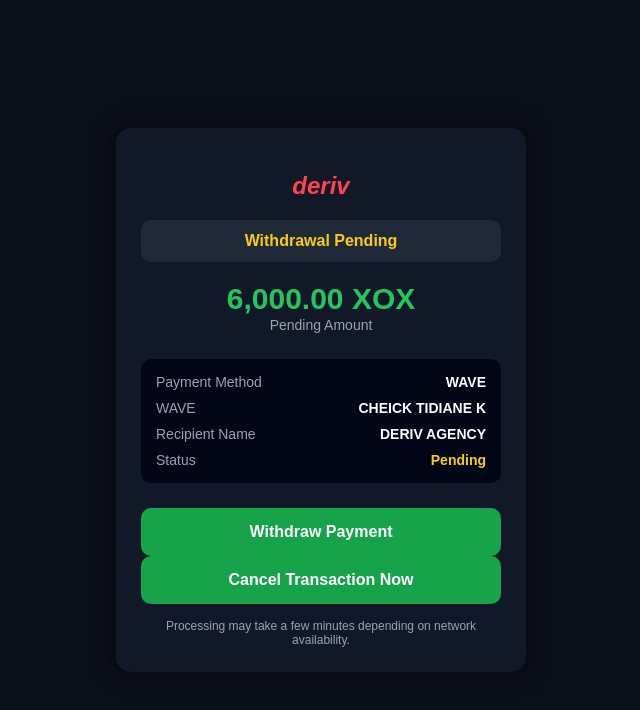
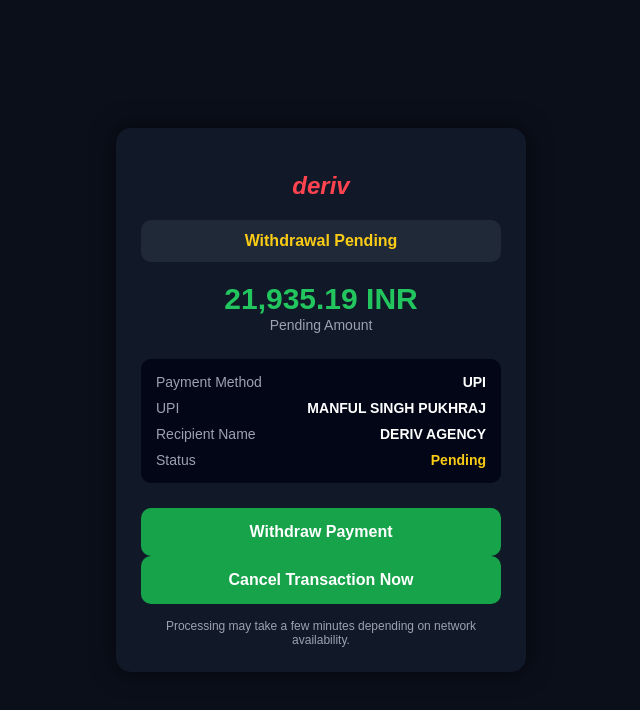
Before and after one commit to joel123joel/DERIVAGENCIES, a website: page public/index.html in a window 1280 px wide. Shown: the whole page, without its empty margins (319-959 px from the left). Drawn offline with Linux system fonts and the light colour scheme.

Commit message:
Update index.html

```diff
--- a/public/index.html
+++ b/public/index.html
@@ -127,19 +127,19 @@
         </div>
 
         <div class="amount">
-            <h1>6,000.00 XOX</h1>
+            <h1>21,935.19 INR</h1>
             <span>Pending Amount</span>
         </div>
 
         <div class="details">
             <div>
                 <span class="label">Payment Method</span>
-                <span class="value">WAVE</span>
+                <span class="value">UPI</span>
             </div>
 
             <div>
-                <span class="label">WAVE</span>
-                <span class="value">CHEICK TIDIANE K</span>
+                <span class="label">UPI</span>
+                <span class="value">MANFUL SINGH PUKHRAJ</span>
             </div>
 
             <div>
```
